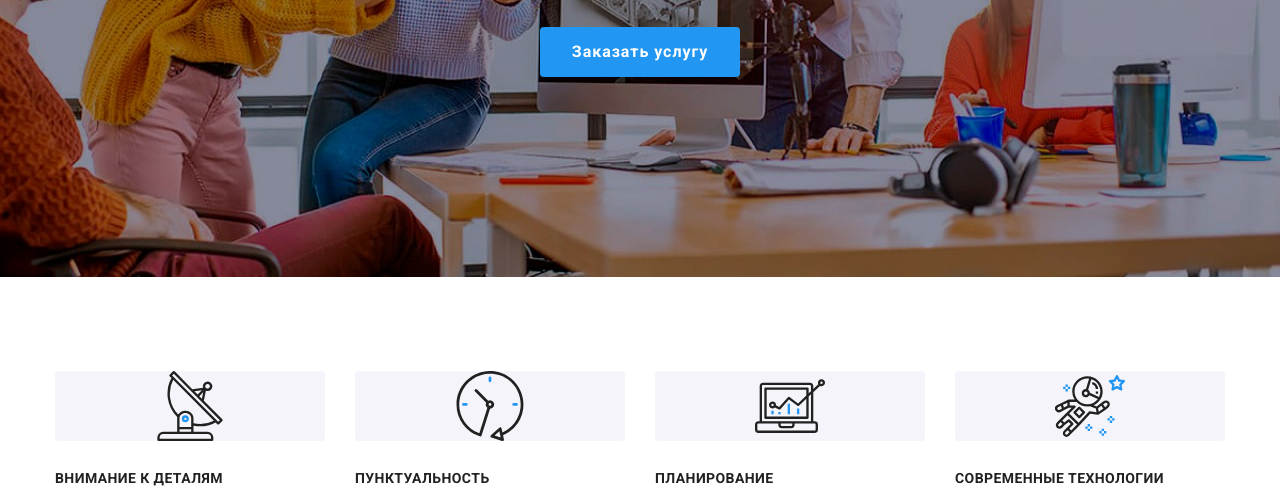
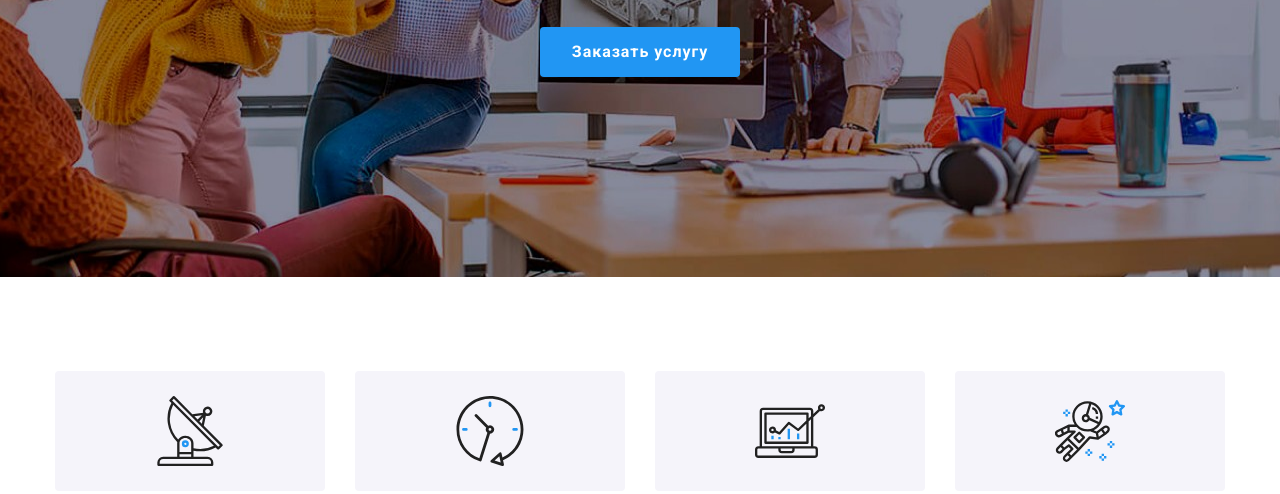
Before and after one commit to holiaka/goit-markup-hw-08, a plain HTML site: page index.html in a window 1280 px wide. Shown: the part 412-906 px from the top of the page. Drawn offline with Linux system fonts and the light colour scheme.

Commit message:
Final version HM8. Fix icons.

```diff
--- a/scss/layout/_benefit_section.scss
+++ b/scss/layout/_benefit_section.scss
@@ -45,6 +45,7 @@
 
     &__img-space {
         display: flex;
+        height: 120px;
         border-radius: var(--radius);
         align-items: center;
         justify-content: center;
```
Also changed, not shown: css/main.css, css/main.min.css, 2 other files.
